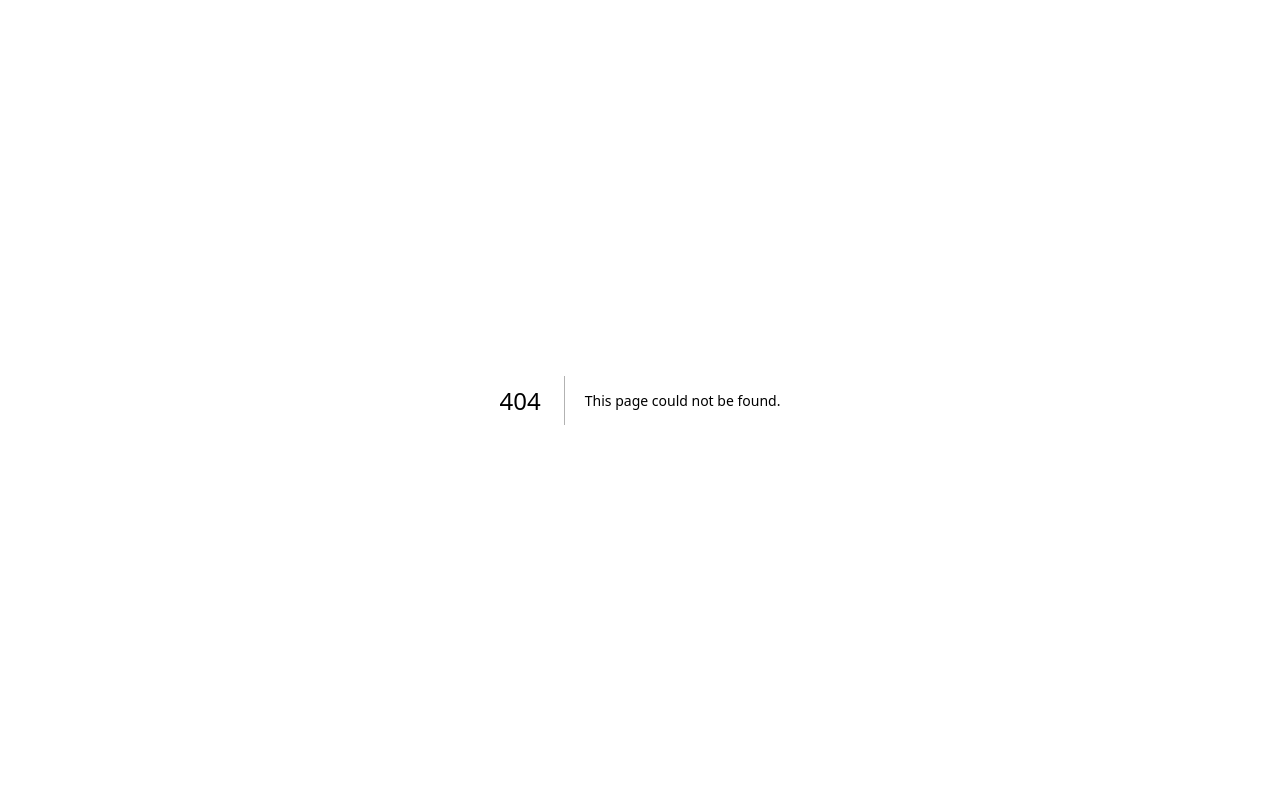
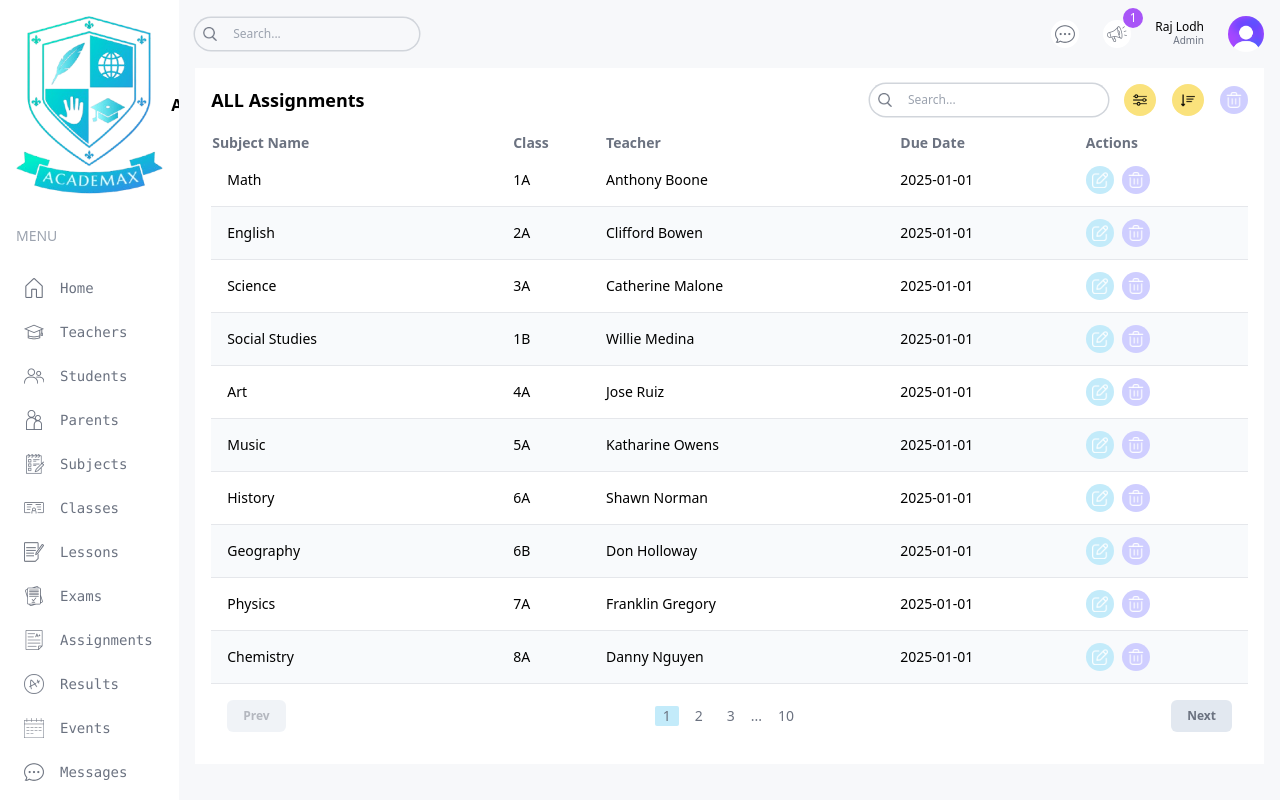
Before and after one commit to Rajlodh-001/school_management, a Next.js app: page /list/assignments in a window 1280 px wide. Before the commit this address had no page. Shown: the top 800 px of the page. Built offline with nearby package versions, Linux system fonts and the light colour scheme.

Commit message:
Assignment

```diff
--- a/package.json
+++ b/package.json
@@ -4,9 +4,9 @@
   "description": "School Management Project With NEXT.js ",
   "private": true,
   "scripts": {
-    "dev": "next dev",
+    "dev": "next dev -p 8080",
     "build": "next build",
-    "start": "next start",
+    "start": "next start -p 8080",
     "lint": "next lint"
   },
   "author": "Raj Lodh",
--- /dev/null
+++ b/src/app/(dashboard)/list/assignments/page.tsx
@@ -0,0 +1,113 @@
+import FormModel from "@/components/FormModel";
+import Pagination from "@/components/Pagination";
+import Table from "@/components/Table";
+import TableSearch from "@/components/TableSearch";
+import {  assignmentsData, role,  } from "@/lib/data";
+import Image from "next/image";
+import Link from "next/link";
+
+type Assignment = {
+  id: number;
+  subject: string;
+  class:string;
+  teacher:string;
+  dueDate:string;
+};
+
+const columns = [
+  {
+    header: "Subject Name",
+    accessor: "name",
+  },
+
+  {
+    header: "Class",
+    accessor: "class",
+
+  },
+  {
+    header: "Teacher",
+    accessor: "teacher",
+    className: "hidden md:table-cell",
+  },
+  {
+    header: "Due Date",
+    accessor: "dueDate",
+    className: "hidden md:table-cell",
+  },
+
+
+  {
+    header: "Actions",
+    accessor: "actions",
+  },
+];
+
+const ExamListPage = () => {
+  const renderRow = (item: Assignment) => (
+    <tr
+      key={item.id}
+      className="border-b border-gray-200 even:bg-slate-50 text-sm hover:bg-thmPurpleLight "
+    >
+      <td className="flex items-center gap-4 p-4">{item.subject}</td>
+      <td >{item.class}</td>
+
+      <td className="hidden md:table-cell">{item.teacher}</td>
+
+      <td className="hidden md:table-cell">{item.dueDate}</td>
+      <td className="">
+        <div className="flex items-center gap-2">
+          {/* <Link href={`/list/teachers/${item.id}`}>
+            <button className=" w-7 h-7 flex items-center justify-center rounded-full bg-thmSky">
+              <Image src="/edit.png" alt="" width={16} height={16} />
+            </button>
+          </Link> */}
+          {role === "admin" && (
+            // <button className=" w-7 h-7 flex items-center justify-center rounded-full bg-thmPurple">
+            //   <Image src="/delete.png" alt="" width={16} height={16} />
+            // </button>
+
+            <>
+            <FormModel table="assignment" type="update" data={item} />
+            <FormModel table="assignment" type="delete" id={item.id} />
+            </>
+          )}
+        </div>
+      </td>
+    </tr>
+  );
+  return (
+    <div className="bg-white p-4 roundend-md mt-0 m-4">
+      {/* Top */}
+      <div className="flex items-center justify-between">
+        <h1 className="hidden md:block text-lg font-semibold ">ALL Assignments</h1>
+        <div className="flex flex-col md:flex-row items-center gap-4 w-full md:w-auto">
+          <TableSearch />
+          <div className="flex items-center gap-4 self-end">
+            <button className="w-8 h-8 flex items-center justify-center rounded-full bg-thmYellow">
+              <Image src="/filter.png" alt="" width={14} height={14} />
+            </button>
+
+            <button className="w-8 h-8 flex items-center justify-center rounded-full bg-thmYellow">
+              <Image src="/sort.png" alt="" width={14} height={14} />
+            </button>
+
+            {role === "admin" && (
+              // <button className="w-8 h-8 flex items-center justify-center rounded-full bg-thmYellow">
+              //   <Image src="/plus.png" alt="" width={14} height={14} />
+              // </button>
+
+              <FormModel table="assignment" type="delete" />
+            )}
+          </div>
+        </div>
+      </div>
+      {/* List */}
+      <Table columns={columns} renderRow={renderRow} data={assignmentsData} />
+      {/* Pagination */}
+      <Pagination/>
+    </div>
+  );
+};
+
+export default ExamListPage;
```
